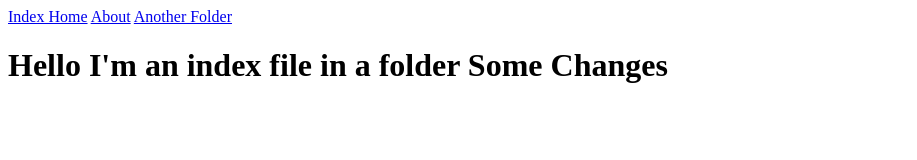
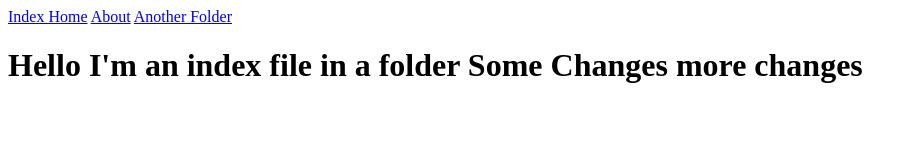
Before and after one commit to mc-729/Fall2020IS117, a plain HTML site: page somefolder/index.html in a window 1280 px wide. Shown: the whole page, without its empty margins (0-917 px from the left). Drawn offline with Linux system fonts and the light colour scheme.

Commit message:
Task: some more Changes

```diff
--- a/somefolder/index.html
+++ b/somefolder/index.html
@@ -8,6 +8,6 @@
 <a href="../index.html">Index Home</a>
 <a href="../about.html">About</a>
 <a href="../somefolder/index.html">Another Folder</a>
-<h1>Hello I'm an index file in a folder Some Changes</h1>
+<h1>Hello I'm an index file in a folder Some Changes more changes</h1>
 </body>
 </html>
```
